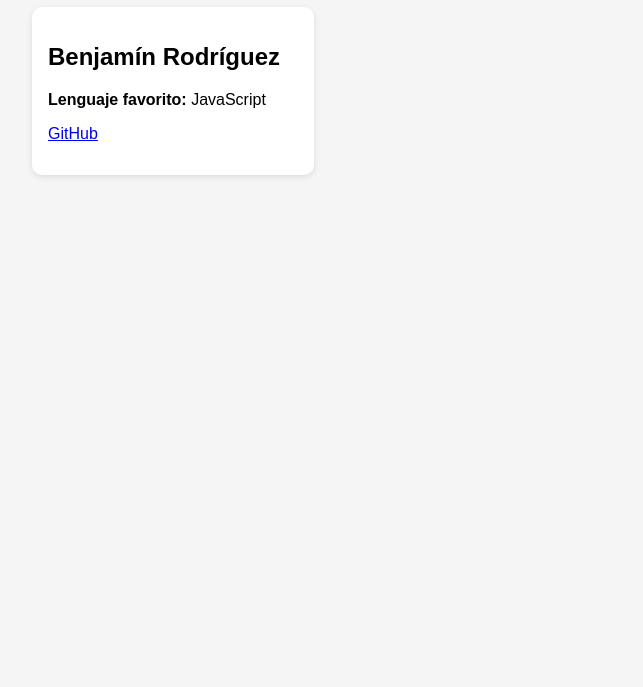
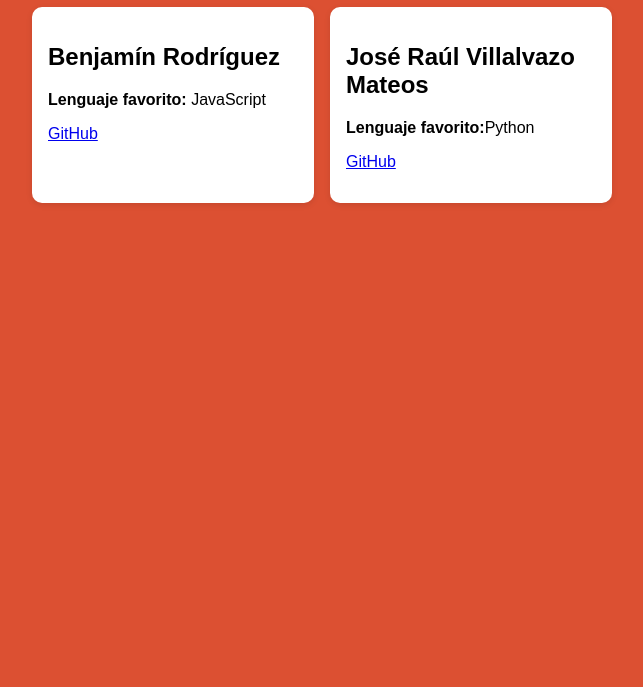
Before and after one commit to Bbenrod/colaboradores-web, a plain HTML site: page index.html in a window 1280 px wide. Shown: the part 113-800 px from the top of the page, without its empty margins (8-651 px from the left). Drawn offline with Linux system fonts and the light colour scheme.

Commit message:
Agrego mi tarjeta de colaborador

```diff
--- a/index.html
+++ b/index.html
@@ -16,6 +16,12 @@
         <p><strong>Lenguaje favorito:</strong> JavaScript</p>
         <p><a href="https://github.com/Bbenrod">GitHub</a></p>
       </div>
+      <!-- colaboradores/JoseRaulVillalvazo.html -->
+      <div class="card">
+        <h2>José Raúl Villalvazo Mateos</h2>
+        <p><strong>Lenguaje favorito:</strong>Python</p>
+        <p><a href="https://github.com/jrvillal">GitHub</a></p>
+      </div>
     </div>
   </body>
 </html>
--- a/style.css
+++ b/style.css
@@ -1,7 +1,7 @@
 body {
   font-family: sans-serif;
   padding: 2rem;
-  background: #f5f5f5;
+  background: #dc5032;
 }
 
 .cards {
```
Also changed, not shown: colaboradores/JoseRaulVillalvazo.html (added, +6 -0 lines).
